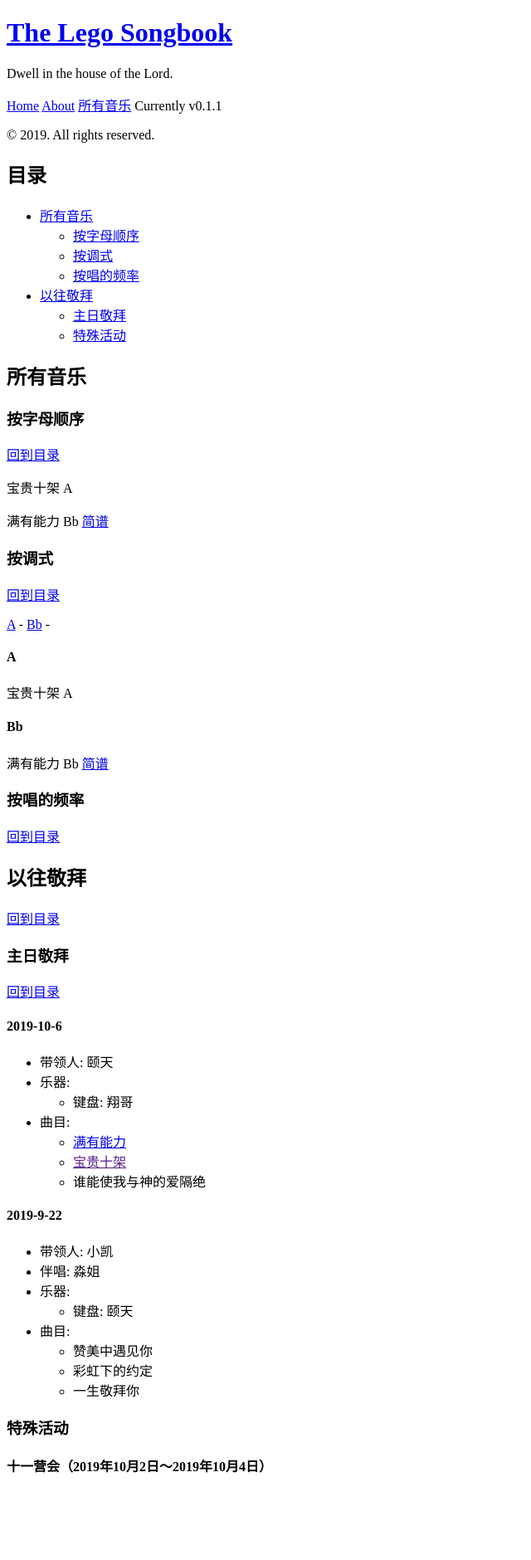
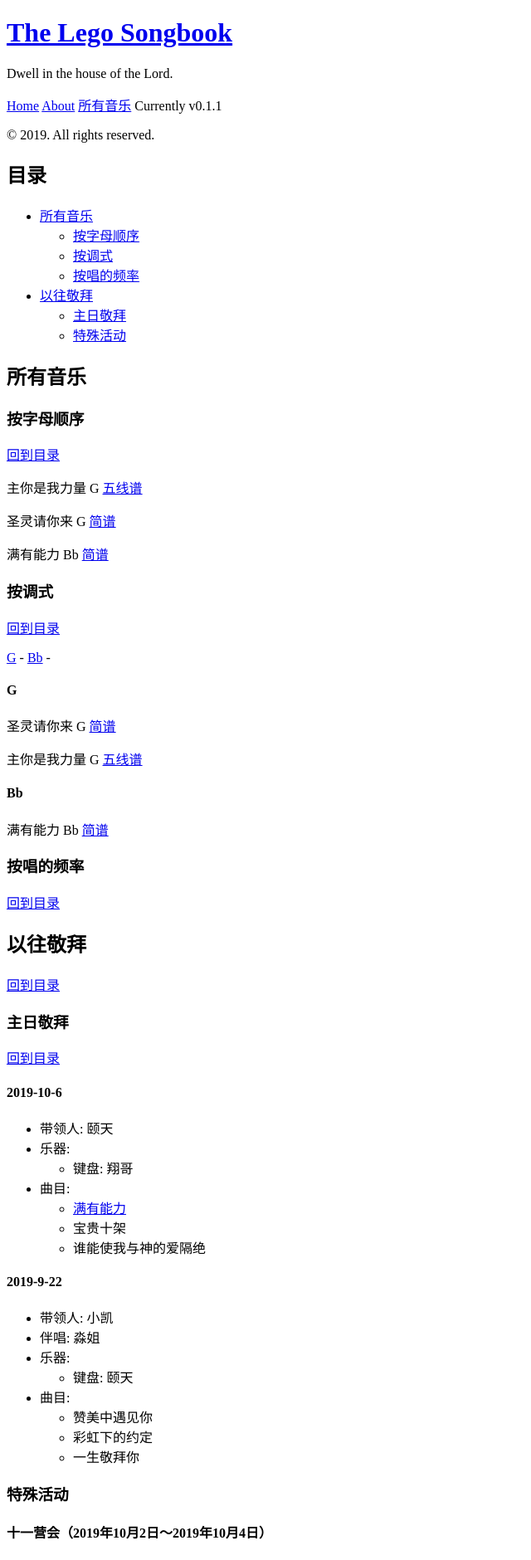
Before and after one commit to Lego-Songbook/lego-songbook-archived, a Jekyll site: the page built from docs/index.md, in a window 1280 px wide. Shown: the whole page at 83% size, without its empty margins (0-640 px from the left). Built offline with Jekyll 4.4.1, drawn with Linux system fonts in a browser that asks for light colours; Markdown is read by kramdown in place of the engine named in the settings; before the commit the page ends 1800 px from its top, so only the background shows below that.

Commit message:
Add some test songs

```diff
--- a/docs/_data/songs.yaml
+++ b/docs/_data/songs.yaml
@@ -3,5 +3,12 @@
   sheet_link: https://www.zanmeishi.com/tab/14855.html
   sheet_type: 简谱
 
-- name: 宝贵十架
-  key: A
+- name: 圣灵请你来
+  key: G
+  sheet_type: 简谱
+  sheet_link: http://pz2c5nkyy.bkt.clouddn.com/G-%E5%9C%A3%E7%81%B5%E8%AF%B7%E4%BD%A0%E6%9D%A5-%E7%AE%80%E8%B0%B1.JPG
+
+- name: 主你是我力量
+  key: G
+  sheet_type: 五线谱
+  sheet_link: http://pz2c5nkyy.bkt.clouddn.com/G-%E4%B8%BB%E4%BD%A0%E6%98%AF%E6%88%91%E5%8A%9B%E9%87%8F-%E4%BA%94%E7%BA%BF%E8%B0%B1.JPG
```
